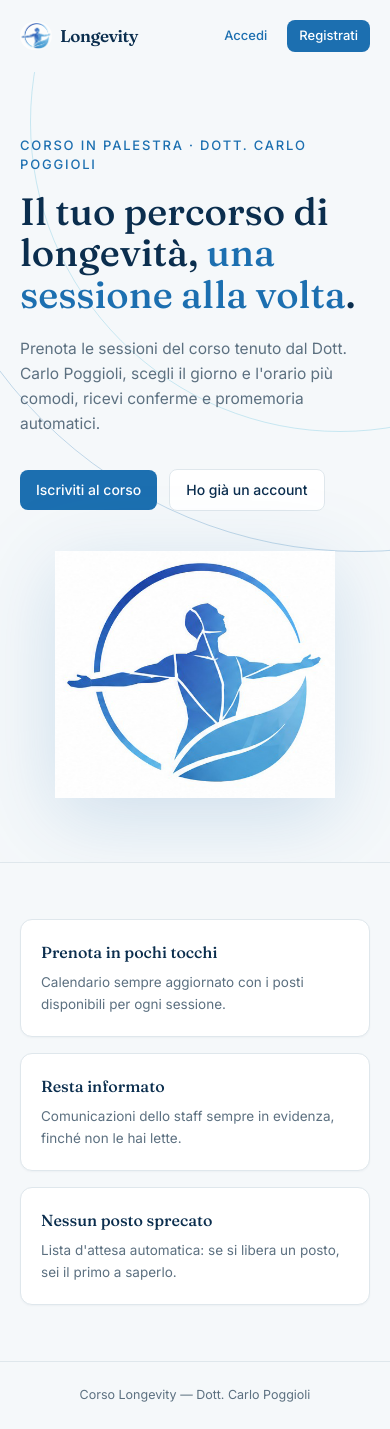
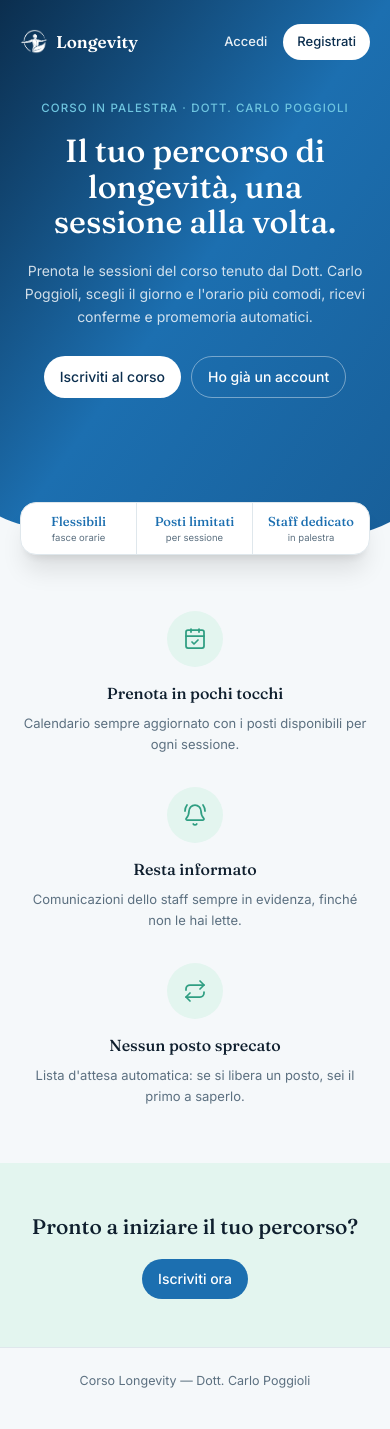
Before and after one commit to msaiglia/Longevity, a Next.js app: page / in a window 390 px wide. Built offline with nearby package versions, Linux system fonts and the light colour scheme.

Commit message:
Nuova homepage: direzione 'Onda', mobile-first

```diff
--- a/src/app/page.tsx
+++ b/src/app/page.tsx
@@ -1,79 +1,144 @@
 import Image from "next/image";
-import { Logo } from "@/components/logo";
+import Link from "next/link";
+import { CalendarCheck, BellRing, Repeat } from "lucide-react";
 import { LinkButton } from "@/components/ui/button";
 import { Card } from "@/components/ui/primitives";
+
+const features = [
+  {
+    icon: CalendarCheck,
+    title: "Prenota in pochi tocchi",
+    body: "Calendario sempre aggiornato con i posti disponibili per ogni sessione.",
+  },
+  {
+    icon: BellRing,
+    title: "Resta informato",
+    body: "Comunicazioni dello staff sempre in evidenza, finché non le hai lette.",
+  },
+  {
+    icon: Repeat,
+    title: "Nessun posto sprecato",
+    body: "Lista d'attesa automatica: se si libera un posto, sei il primo a saperlo.",
+  },
+];
+
+const stats = [
+  { label: "fasce orarie", value: "Flessibili" },
+  { label: "per sessione", value: "Posti limitati" },
+  { label: "in palestra", value: "Staff dedicato" },
+];
 
 export default function HomePage() {
   return (
     <div className="flex min-h-full flex-col">
-      <header className="mx-auto flex w-full max-w-5xl items-center justify-between px-5 py-5">
-        <Logo />
-        <div className="flex items-center gap-2">
-          <LinkButton href="/login" variant="ghost" size="sm">
+      <section className="relative bg-gradient-to-br from-navy via-ocean to-ocean-600 text-white">
+        <header className="mx-auto flex max-w-5xl items-center justify-between px-5 pt-6 sm:px-6 sm:pt-7">
+          <Link href="/" className="flex items-center gap-2">
+            <Image
+              src="/logo-alpha.png"
+              alt="Longevity"
+              width={28}
+              height={28}
+              className="brightness-0 invert"
+            />
+            <span className="font-display text-[17px] font-semibold sm:text-[18px]">
+              Longevity
+            </span>
+          </Link>
+          <div className="flex items-center gap-1.5 text-[13px] sm:gap-2 sm:text-[13.5px]">
+            <Link href="/login" className="px-2.5 py-2 font-medium text-white/90 sm:px-3">
               Accedi
-          </LinkButton>
-          <LinkButton href="/registrati" variant="primary" size="sm">
+            </Link>
+            <Link
+              href="/registrati"
+              className="rounded-full bg-white px-3.5 py-2 font-medium text-navy sm:px-4"
+            >
               Registrati
-          </LinkButton>
+            </Link>
           </div>
         </header>
 
-      <section className="relative overflow-hidden border-b border-border">
-        <div className="brand-arc" />
-        <div className="relative mx-auto grid max-w-5xl gap-10 px-5 py-16 md:grid-cols-[1.1fr_0.9fr] md:items-center md:py-24">
-          <div className="fade-in">
-            <p className="mb-4 text-[13px] font-medium uppercase tracking-[0.14em] text-ocean">
+        <div className="mx-auto max-w-5xl px-5 pb-24 pt-10 text-center sm:px-6 sm:pb-28 sm:pt-14">
+          <p className="mb-4 text-[11.5px] font-medium uppercase tracking-[0.1em] text-sky sm:mb-5 sm:text-[13px] sm:tracking-[0.16em]">
             Corso in palestra · Dott. Carlo Poggioli
           </p>
-            <h1 className="font-display text-[38px] font-medium leading-[1.1] text-navy md:text-[48px]">
-              Il tuo percorso di longevità,{" "}
-              <em className="not-italic text-ocean">una sessione alla volta</em>.
+          <h1 className="fade-in mx-auto max-w-2xl font-display text-[32px] font-medium leading-[1.12] sm:text-[42px] sm:leading-[1.05] md:text-[62px]">
+            Il tuo percorso di <em className="not-italic">longevità</em>, una sessione alla volta.
           </h1>
-            <p className="mt-5 max-w-md text-[15.5px] leading-relaxed text-muted">
+          <p className="mx-auto mt-5 max-w-md text-[14px] leading-relaxed text-white/80 sm:mt-6 sm:text-[15.5px]">
             Prenota le sessioni del corso tenuto dal Dott. Carlo Poggioli, scegli il giorno
             e l&apos;orario più comodi, ricevi conferme e promemoria automatici.
           </p>
-            <div className="mt-8 flex flex-wrap items-center gap-3">
-              <LinkButton href="/registrati" variant="primary">
+          <div className="mt-7 flex flex-wrap justify-center gap-2.5 sm:mt-8 sm:gap-3">
+            <LinkButton
+              href="/registrati"
+              className="!rounded-full !bg-white !text-navy !text-[14px] sm:!text-[15px]"
+            >
               Iscriviti al corso
             </LinkButton>
-              <LinkButton href="/login" variant="secondary">
+            <LinkButton
+              href="/login"
+              variant="secondary"
+              className="!rounded-full !border-white/40 !bg-transparent !text-white !text-[14px] sm:!text-[15px]"
+            >
               Ho già un account
             </LinkButton>
           </div>
         </div>
-          <div className="flex justify-center md:justify-end">
-            <Image
-              src="/logo.png"
-              alt="Longevity"
-              width={280}
-              height={280}
-              className="drop-shadow-[0_18px_40px_rgba(28,111,176,0.18)]"
-              priority
+
+        <svg
+          className="block w-full text-background"
+          viewBox="0 0 1440 80"
+          preserveAspectRatio="none"
+          style={{ height: 56 }}
+          aria-hidden="true"
+        >
+          <path
+            fill="currentColor"
+            d="M0,32 C240,80 480,0 720,24 C960,48 1200,88 1440,40 L1440,80 L0,80 Z"
           />
+        </svg>
+      </section>
+
+      <section className="relative z-10 mx-auto -mt-12 w-full max-w-4xl px-5 sm:-mt-14 sm:px-6">
+        <div className="grid grid-cols-3 divide-x divide-border rounded-2xl border border-border bg-surface shadow-xl">
+          {stats.map((s) => (
+            <div key={s.label} className="p-2.5 text-center sm:p-6">
+              <p className="font-display text-[13px] leading-tight text-ocean sm:text-[22px]">
+                {s.value}
+              </p>
+              <p className="mt-0.5 text-[9.5px] leading-tight text-muted sm:mt-1 sm:text-[12.5px]">
+                {s.label}
+              </p>
             </div>
+          ))}
         </div>
       </section>
 
-      <section className="mx-auto grid w-full max-w-5xl gap-4 px-5 py-14 sm:grid-cols-3">
-        <Card>
-          <p className="font-display text-[16px] font-medium text-navy">Prenota in pochi tocchi</p>
-          <p className="mt-2 text-[13.5px] leading-relaxed text-muted">
-            Calendario sempre aggiornato con i posti disponibili per ogni sessione.
+      <section className="mx-auto grid w-full max-w-5xl gap-8 px-5 py-14 text-center sm:grid-cols-3 sm:px-6 sm:py-20">
+        {features.map((f) => (
+          <div key={f.title}>
+            <div className="mx-auto mb-3.5 flex h-14 w-14 items-center justify-center rounded-full bg-leaf-100 sm:mb-4 sm:h-16 sm:w-16">
+              <f.icon className="h-6 w-6 text-leaf sm:h-7 sm:w-7" strokeWidth={1.75} />
+            </div>
+            <p className="font-display text-[16px] font-medium sm:text-[17px]">{f.title}</p>
+            <p className="mt-2 text-[13px] leading-relaxed text-muted sm:text-[13.5px]">
+              {f.body}
             </p>
-        </Card>
-        <Card>
-          <p className="font-display text-[16px] font-medium text-navy">Resta informato</p>
-          <p className="mt-2 text-[13.5px] leading-relaxed text-muted">
-            Comunicazioni dello staff sempre in evidenza, finché non le hai lette.
+          </div>
+        ))}
+      </section>
+
+      <section className="bg-leaf-100 px-5 py-12 text-center sm:py-16">
+        <p className="mb-4 font-display text-[21px] font-medium sm:mb-5 sm:text-[26px]">
+          Pronto a iniziare il tuo percorso?
         </p>
-        </Card>
-        <Card>
-          <p className="font-display text-[16px] font-medium text-navy">Nessun posto sprecato</p>
-          <p className="mt-2 text-[13.5px] leading-relaxed text-muted">
-            Lista d&apos;attesa automatica: se si libera un posto, sei il primo a saperlo.
-          </p>
-        </Card>
+        <LinkButton
+          href="/registrati"
+          className="!rounded-full !text-[14px] sm:!text-[15px]"
+        >
+          Iscriviti ora
+        </LinkButton>
       </section>
 
       <footer className="mt-auto border-t border-border px-5 py-6 text-center text-[12.5px] text-muted">
```
Also changed, not shown: public/logo-alpha.png (added). Lines whose indentation alone changed are shown as unchanged.
